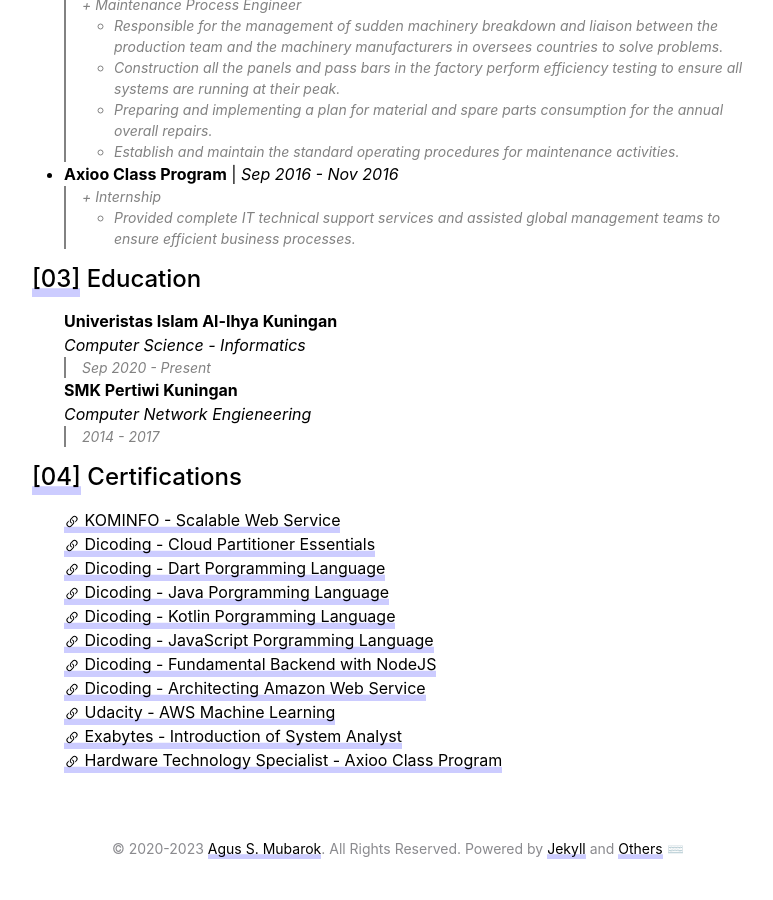
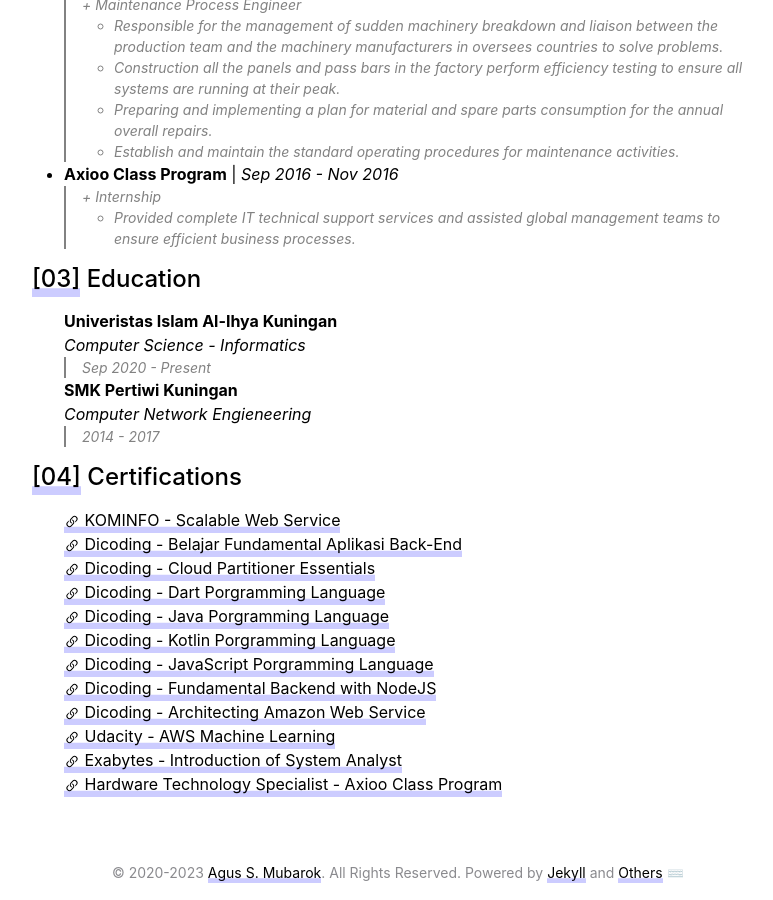
Before and after one commit to mrgsrylm/mrgsrylm.github.io, a Jekyll site: the page built from pages/me.md, in a window 1280 px wide and 900 px high, scrolled down 1694 px. Shown: the whole window, without its empty margins (242-1015 px from the left). Built offline with Jekyll 4.4.1, drawn with Linux system fonts in a browser that asks for light colours; before the commit the page ends 2570 px from its top, so only the background shows below that.

Commit message:
add belajar fundamental aplikasi back-end certification

```diff
--- a/_data/certifications.yml
+++ b/_data/certifications.yml
@@ -1,5 +1,7 @@
 - title: KOMINFO - Scalable Web Service
   url: https://digitalent.kominfo.go.id/cek-sertifikat?registrasi=1955617840-152
+- title: Dicoding - Belajar Fundamental Aplikasi Back-End
+  url: https://www.dicoding.com/certificates/6RPNW7YD4P2M
 - title: Dicoding - Cloud Partitioner Essentials
   url: https://www.dicoding.com/certificates/81P234J18XOY
 - title: Dicoding - Dart Porgramming Language
```
